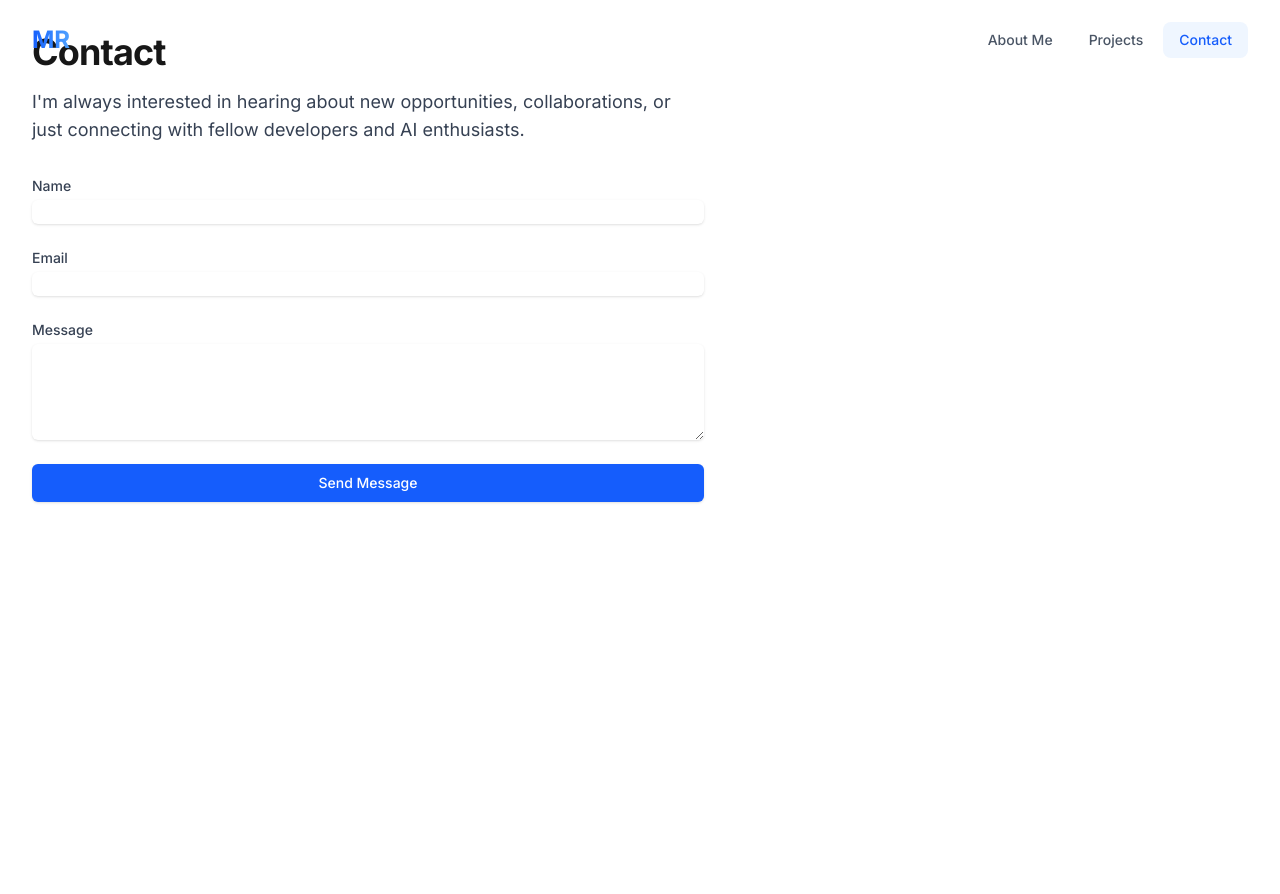
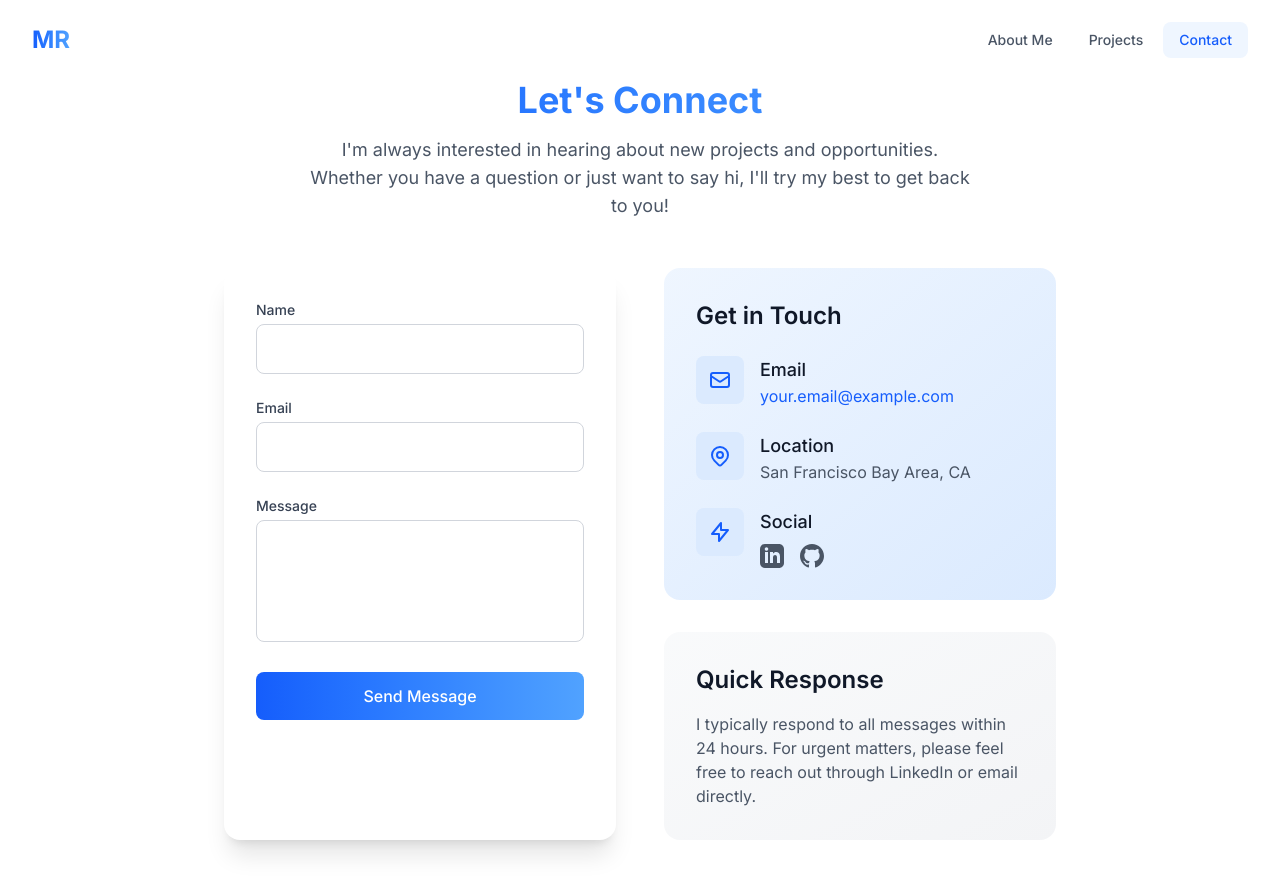
Before and after one commit to michael-russo-eng/portfolio, a Next.js app in the folder client/: page /contact in a window 1280 px wide. Shown: the top 894 px of the page. Before the commit the page ends 800 px from the top, so only its background shows below. Built offline with nearby package versions, Linux system fonts and the light colour scheme.

Commit message:
Fix contact page.

```diff
--- a/client/src/app/contact/page.tsx
+++ b/client/src/app/contact/page.tsx
@@ -1,93 +1,224 @@
 'use client';
 
 import { useState } from 'react';
+import { motion } from 'framer-motion';
+
+const fadeInUp = {
+  initial: { opacity: 0, y: 20 },
+  animate: { opacity: 1, y: 0 },
+  transition: { duration: 0.5 }
+};
+
+const staggerContainer = {
+  animate: {
+    transition: {
+      staggerChildren: 0.1
+    }
+  }
+};
 
 export default function Contact() {
   const [formData, setFormData] = useState({
     name: '',
     email: '',
-    message: '',
+    message: ''
   });
+  const [status, setStatus] = useState<'idle' | 'submitting' | 'success' | 'error'>('idle');
 
-  const handleSubmit = (e: React.FormEvent) => {
+  const handleSubmit = async (e: React.FormEvent) => {
     e.preventDefault();
-    // Form submission logic will be added here
-    console.log('Form submitted:', formData);
-  };
+    setStatus('submitting');
 
-  const handleChange = (e: React.ChangeEvent<HTMLInputElement | HTMLTextAreaElement>) => {
-    const { name, value } = e.target;
-    setFormData(prev => ({
-      ...prev,
-      [name]: value
-    }));
+    // Simulate form submission
+    try {
+      await new Promise(resolve => setTimeout(resolve, 1500));
+      setStatus('success');
+      setFormData({ name: '', email: '', message: '' });
+      setTimeout(() => setStatus('idle'), 3000);
+    } catch (error) {
+      setStatus('error');
+      setTimeout(() => setStatus('idle'), 3000);
+    }
   };
 
   return (
-    <div className="space-y-8">
-      <section className="space-y-4">
-        <h1 className="text-4xl font-bold tracking-tight">Contact</h1>
-        <p className="text-lg text-gray-700 max-w-2xl">
-          I'm always interested in hearing about new opportunities, collaborations,
-          or just connecting with fellow developers and AI enthusiasts.
+    <motion.div
+      initial="initial"
+      animate="animate"
+      variants={staggerContainer}
+      className="min-h-[calc(100vh-5rem)] py-12"
+    >
+      <div className="max-w-4xl mx-auto px-4 sm:px-6 lg:px-8">
+        {/* Header Section */}
+        <motion.div variants={fadeInUp} className="text-center mb-12">
+          <h1 className="text-4xl font-bold bg-gradient-to-r from-blue-600 to-blue-400 bg-clip-text text-transparent mb-4">
+            Let's Connect
+          </h1>
+          <p className="text-gray-600 text-lg max-w-2xl mx-auto">
+            I'm always interested in hearing about new projects and opportunities.
+            Whether you have a question or just want to say hi, I'll try my best to get back to you!
           </p>
-      </section>
+        </motion.div>
 
-      <section className="max-w-2xl">
+        <div className="grid md:grid-cols-2 gap-12">
+          {/* Contact Form */}
+          <motion.div variants={fadeInUp} className="bg-white rounded-2xl shadow-xl p-8">
             <form onSubmit={handleSubmit} className="space-y-6">
               <div>
-            <label htmlFor="name" className="block text-sm font-medium text-gray-700">
+                <label htmlFor="name" className="block text-sm font-medium text-gray-700 mb-1">
                   Name
                 </label>
                 <input
                   type="text"
-              name="name"
                   id="name"
                   value={formData.name}
-              onChange={handleChange}
-              className="mt-1 block w-full rounded-md border-gray-300 shadow-sm focus:border-blue-500 focus:ring-blue-500"
+                  onChange={(e) => setFormData(prev => ({ ...prev, name: e.target.value }))}
+                  className="w-full px-4 py-3 rounded-lg border border-gray-300 focus:ring-2 focus:ring-blue-500 focus:border-transparent transition-all duration-200"
                   required
                 />
               </div>
 
               <div>
-            <label htmlFor="email" className="block text-sm font-medium text-gray-700">
+                <label htmlFor="email" className="block text-sm font-medium text-gray-700 mb-1">
                   Email
                 </label>
                 <input
                   type="email"
-              name="email"
                   id="email"
                   value={formData.email}
-              onChange={handleChange}
-              className="mt-1 block w-full rounded-md border-gray-300 shadow-sm focus:border-blue-500 focus:ring-blue-500"
+                  onChange={(e) => setFormData(prev => ({ ...prev, email: e.target.value }))}
+                  className="w-full px-4 py-3 rounded-lg border border-gray-300 focus:ring-2 focus:ring-blue-500 focus:border-transparent transition-all duration-200"
                   required
                 />
               </div>
 
               <div>
-            <label htmlFor="message" className="block text-sm font-medium text-gray-700">
+                <label htmlFor="message" className="block text-sm font-medium text-gray-700 mb-1">
                   Message
                 </label>
                 <textarea
-              name="message"
                   id="message"
+                  value={formData.message}
+                  onChange={(e) => setFormData(prev => ({ ...prev, message: e.target.value }))}
                   rows={4}
-              value={formData.message}
-              onChange={handleChange}
-              className="mt-1 block w-full rounded-md border-gray-300 shadow-sm focus:border-blue-500 focus:ring-blue-500"
+                  className="w-full px-4 py-3 rounded-lg border border-gray-300 focus:ring-2 focus:ring-blue-500 focus:border-transparent transition-all duration-200 resize-none"
                   required
                 />
               </div>
 
-          <button
+              <motion.button
                 type="submit"
-            className="w-full flex justify-center py-2 px-4 border border-transparent rounded-md shadow-sm text-sm font-medium text-white bg-blue-600 hover:bg-blue-700 focus:outline-none focus:ring-2 focus:ring-offset-2 focus:ring-blue-500"
+                disabled={status === 'submitting'}
+                className={`w-full py-3 px-6 rounded-lg font-medium text-white transition-all duration-200
+                  ${status === 'submitting'
+                    ? 'bg-blue-400 cursor-not-allowed'
+                    : 'bg-gradient-to-r from-blue-600 to-blue-400 hover:from-blue-500 hover:to-blue-300'
+                  }`}
+                whileHover={{ scale: status !== 'submitting' ? 1.02 : 1 }}
+                whileTap={{ scale: status !== 'submitting' ? 0.98 : 1 }}
               >
-            Send Message
-          </button>
+                {status === 'submitting' ? (
+                  <span className="flex items-center justify-center">
+                    <svg className="animate-spin -ml-1 mr-3 h-5 w-5 text-white" xmlns="http://www.w3.org/2000/svg" fill="none" viewBox="0 0 24 24">
+                      <circle className="opacity-25" cx="12" cy="12" r="10" stroke="currentColor" strokeWidth="4"></circle>
+                      <path className="opacity-75" fill="currentColor" d="M4 12a8 8 0 018-8V0C5.373 0 0 5.373 0 12h4zm2 5.291A7.962 7.962 0 014 12H0c0 3.042 1.135 5.824 3 7.938l3-2.647z"></path>
+                    </svg>
+                    Sending...
+                  </span>
+                ) : status === 'success' ? (
+                  <span className="flex items-center justify-center">
+                    <svg className="w-5 h-5 mr-2" fill="none" stroke="currentColor" viewBox="0 0 24 24">
+                      <path strokeLinecap="round" strokeLinejoin="round" strokeWidth="2" d="M5 13l4 4L19 7"></path>
+                    </svg>
+                    Message Sent!
+                  </span>
+                ) : status === 'error' ? (
+                  <span className="flex items-center justify-center">
+                    <svg className="w-5 h-5 mr-2" fill="none" stroke="currentColor" viewBox="0 0 24 24">
+                      <path strokeLinecap="round" strokeLinejoin="round" strokeWidth="2" d="M6 18L18 6M6 6l12 12"></path>
+                    </svg>
+                    Error - Try Again
+                  </span>
+                ) : (
+                  'Send Message'
+                )}
+              </motion.button>
             </form>
-      </section>
+          </motion.div>
+
+          {/* Contact Information */}
+          <motion.div variants={fadeInUp} className="space-y-8">
+            <div className="bg-gradient-to-br from-blue-50 to-blue-100 rounded-2xl p-8">
+              <h2 className="text-2xl font-semibold text-gray-900 mb-6">Get in Touch</h2>
+              <div className="space-y-6">
+                <div className="flex items-start space-x-4">
+                  <div className="flex-shrink-0 w-12 h-12 bg-blue-100 rounded-lg flex items-center justify-center">
+                    <svg className="w-6 h-6 text-blue-600" fill="none" stroke="currentColor" viewBox="0 0 24 24">
+                      <path strokeLinecap="round" strokeLinejoin="round" strokeWidth="2" d="M3 8l7.89 5.26a2 2 0 002.22 0L21 8M5 19h14a2 2 0 002-2V7a2 2 0 00-2-2H5a2 2 0 00-2 2v10a2 2 0 002 2z" />
+                    </svg>
                   </div>
+                  <div>
+                    <h3 className="text-lg font-medium text-gray-900">Email</h3>
+                    <a href="mailto:your.email@example.com" className="text-blue-600 hover:text-blue-500 transition-colors">
+                      your.email@example.com
+                    </a>
+                  </div>
+                </div>
+
+                <div className="flex items-start space-x-4">
+                  <div className="flex-shrink-0 w-12 h-12 bg-blue-100 rounded-lg flex items-center justify-center">
+                    <svg className="w-6 h-6 text-blue-600" fill="none" stroke="currentColor" viewBox="0 0 24 24">
+                      <path strokeLinecap="round" strokeLinejoin="round" strokeWidth="2" d="M17.657 16.657L13.414 20.9a1.998 1.998 0 01-2.827 0l-4.244-4.243a8 8 0 1111.314 0z" />
+                      <path strokeLinecap="round" strokeLinejoin="round" strokeWidth="2" d="M15 11a3 3 0 11-6 0 3 3 0 016 0z" />
+                    </svg>
+                  </div>
+                  <div>
+                    <h3 className="text-lg font-medium text-gray-900">Location</h3>
+                    <p className="text-gray-600">San Francisco Bay Area, CA</p>
+                  </div>
+                </div>
+
+                <div className="flex items-start space-x-4">
+                  <div className="flex-shrink-0 w-12 h-12 bg-blue-100 rounded-lg flex items-center justify-center">
+                    <svg className="w-6 h-6 text-blue-600" fill="none" stroke="currentColor" viewBox="0 0 24 24">
+                      <path strokeLinecap="round" strokeLinejoin="round" strokeWidth="2" d="M13 10V3L4 14h7v7l9-11h-7z" />
+                    </svg>
+                  </div>
+                  <div>
+                    <h3 className="text-lg font-medium text-gray-900">Social</h3>
+                    <div className="flex space-x-4 mt-2">
+                      <a href="https://linkedin.com/in/yourprofile" target="_blank" rel="noopener noreferrer"
+                         className="text-gray-600 hover:text-blue-600 transition-colors">
+                        <svg className="w-6 h-6" fill="currentColor" viewBox="0 0 24 24">
+                          <path d="M19 0h-14c-2.761 0-5 2.239-5 5v14c0 2.761 2.239 5 5 5h14c2.762 0 5-2.239 5-5v-14c0-2.761-2.238-5-5-5zm-11 19h-3v-11h3v11zm-1.5-12.268c-.966 0-1.75-.79-1.75-1.764s.784-1.764 1.75-1.764 1.75.79 1.75 1.764-.783 1.764-1.75 1.764zm13.5 12.268h-3v-5.604c0-3.368-4-3.113-4 0v5.604h-3v-11h3v1.765c1.396-2.586 7-2.777 7 2.476v6.759z"/>
+                        </svg>
+                      </a>
+                      <a href="https://github.com/yourusername" target="_blank" rel="noopener noreferrer"
+                         className="text-gray-600 hover:text-blue-600 transition-colors">
+                        <svg className="w-6 h-6" fill="currentColor" viewBox="0 0 24 24">
+                          <path d="M12 0c-6.626 0-12 5.373-12 12 0 5.302 3.438 9.8 8.207 11.387.599.111.793-.261.793-.577v-2.234c-3.338.726-4.033-1.416-4.033-1.416-.546-1.387-1.333-1.756-1.333-1.756-1.089-.745.083-.729.083-.729 1.205.084 1.839 1.237 1.839 1.237 1.07 1.834 2.807 1.304 3.492.997.107-.775.418-1.305.762-1.604-2.665-.305-5.467-1.334-5.467-5.931 0-1.311.469-2.381 1.236-3.221-.124-.303-.535-1.524.117-3.176 0 0 1.008-.322 3.301 1.23.957-.266 1.983-.399 3.003-.404 1.02.005 2.047.138 3.006.404 2.291-1.552 3.297-1.23 3.297-1.23.653 1.653.242 2.874.118 3.176.77.84 1.235 1.911 1.235 3.221 0 4.609-2.807 5.624-5.479 5.921.43.372.823 1.102.823 2.222v3.293c0 .319.192.694.801.576 4.765-1.589 8.199-6.086 8.199-11.386 0-6.627-5.373-12-12-12z"/>
+                        </svg>
+                      </a>
+                    </div>
+                  </div>
+                </div>
+              </div>
+            </div>
+
+            {/* Additional Info Card */}
+            <motion.div
+              variants={fadeInUp}
+              className="bg-gradient-to-br from-gray-50 to-gray-100 rounded-2xl p-8"
+            >
+              <h2 className="text-2xl font-semibold text-gray-900 mb-4">Quick Response</h2>
+              <p className="text-gray-600">
+                I typically respond to all messages within 24 hours. For urgent matters,
+                please feel free to reach out through LinkedIn or email directly.
+              </p>
+            </motion.div>
+          </motion.div>
+        </div>
+      </div>
+    </motion.div>
   );
 }
```
Lines whose indentation alone changed are shown as unchanged.
